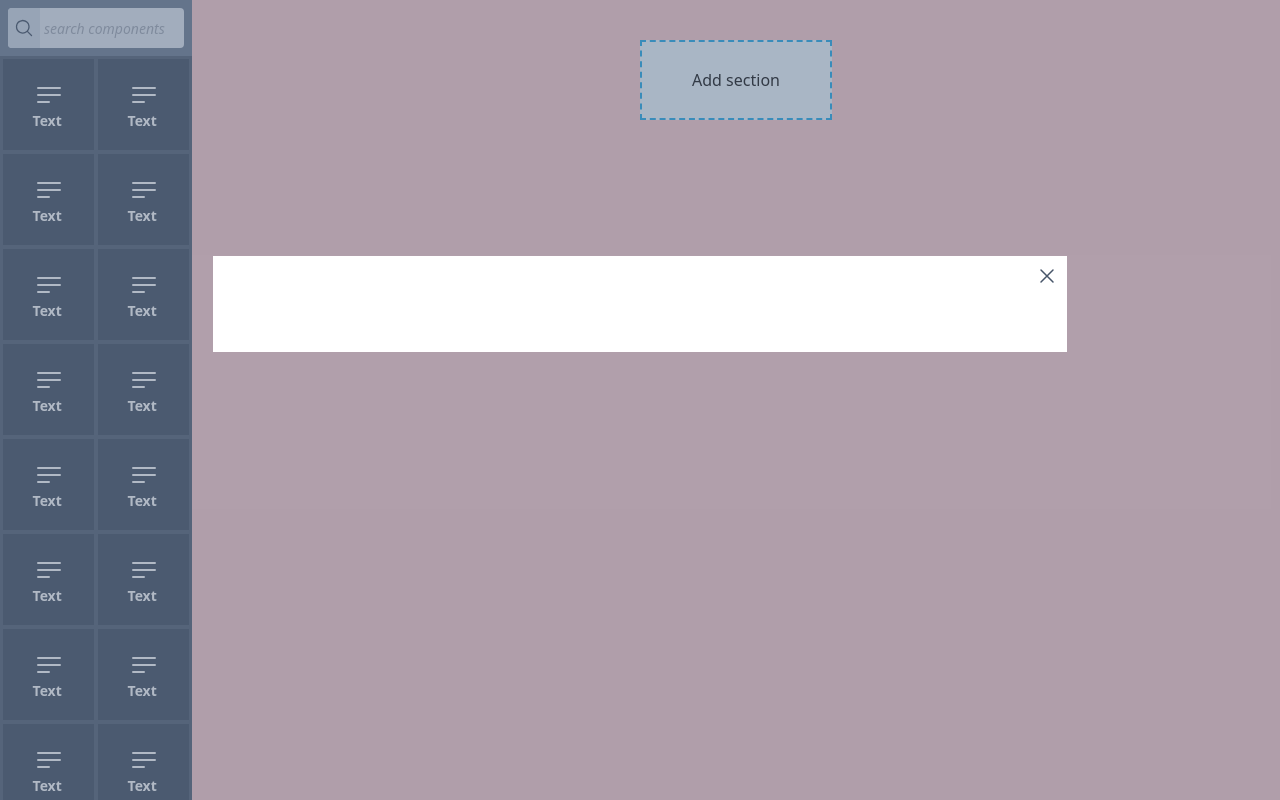
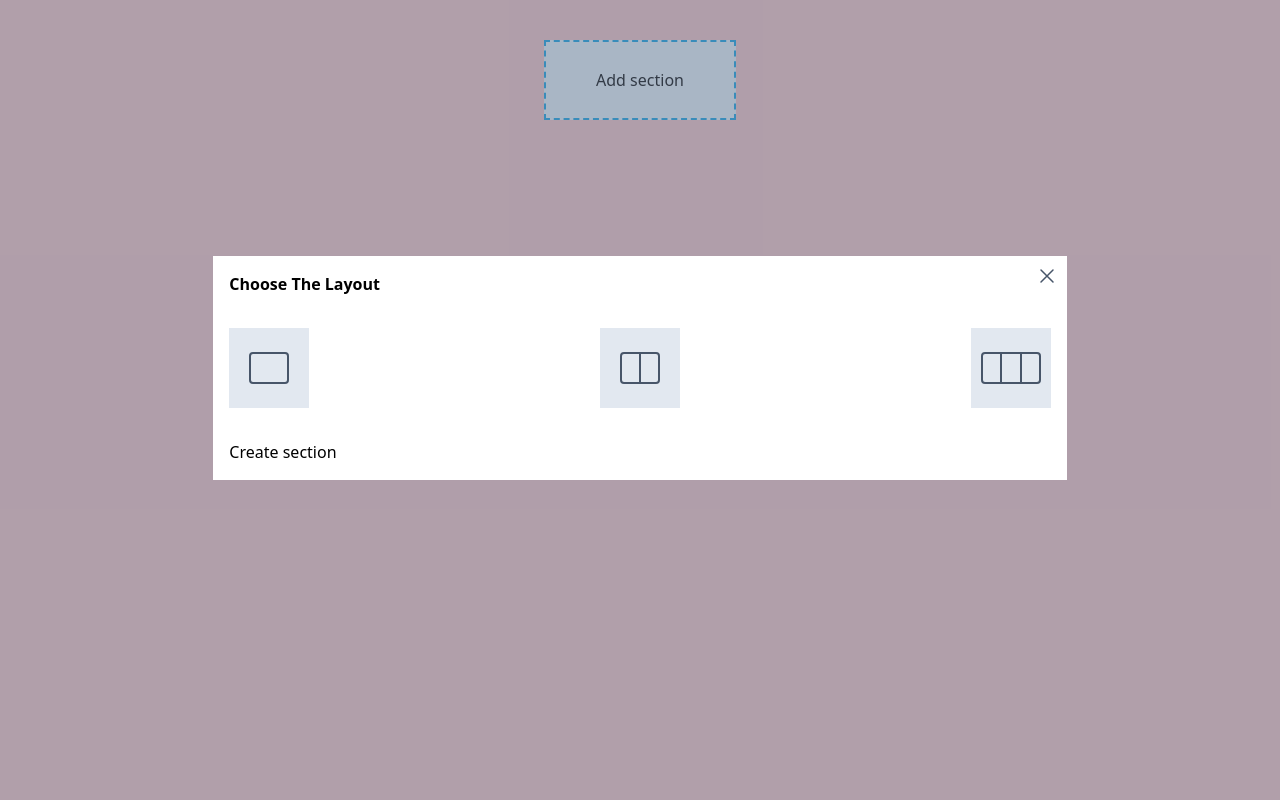
Before and after one commit to pharos-lab/tower, a Vue app: page / in a window 1280 px wide. Both pictures are taken after a click on the button "Add section". Built offline with nearby package versions, Linux system fonts and the light colour scheme.

Commit message:
create modal section extend modal

```diff
--- a/src/components/TModal.vue
+++ b/src/components/TModal.vue
@@ -1,5 +1,5 @@
 <template>
-  <teleport to="body">
+  <teleport :to="props.to ?? 'body'" v-if="isMounted">
     <div
       class="
         l-modal
@@ -11,7 +11,7 @@
         pt-64
         bg-slate-500/50
       "
-      v-show="props.show"
+      v-show="show"
       @click.self="$emit('closeModal')"
     >
       <div class="l-modal-content w-2/3 opacity-100 bg-white relative">
@@ -29,7 +29,7 @@
           "
         />
 
-        <div class="l-modal-header p-4">
+        <div class="l-modal-header p-4 font-semibold">
           <slot name="header"></slot>
         </div>
         <div class="l-modal-body p-4">
@@ -46,7 +46,7 @@
 <script setup>
 // This starter template is using Vue 3 <script setup> SFCs
 // Check out https://vuejs.org/api/sfc-script-setup.html#script-setup
-import { ref } from 'vue';
+import { ref, onMounted, computed } from 'vue';
 import { XMarkIcon } from '@heroicons/vue/24/outline';
 
 const emits = defineEmits(['closeModal']);
@@ -56,6 +56,16 @@ const props = defineProps({
     default: true,
   },
   show: Boolean,
+  to: String,
+});
+
+const isMounted = ref(false);
+const show = computed(() => {
+  return props.show;
+});
+
+onMounted(() => {
+  isMounted.value = true;
 });
 </script>
 
--- /dev/null
+++ b/src/components/TModalSection.vue
@@ -0,0 +1,104 @@
+<template>
+  <TModal :show="props.show" @closeModal="$emit('closeModal')" to="#canvas">
+    <template #header>
+      <h3>Choose The Layout</h3>
+    </template>
+
+    <div class="flex justify-between">
+      <div
+        class="layout w-20 h-20 bg-slate-200 flex items-center justify-center"
+      >
+        <div
+          class="
+            one-block
+            w-10
+            h-8
+            border-2 border-slate-600
+            rounded
+            cursor-pointer
+          "
+        ></div>
+      </div>
+
+      <div
+        class="layout w-20 h-20 bg-slate-200 flex items-center justify-center"
+      >
+        <div
+          class="
+            one-block
+            w-5
+            h-8
+            border-slate-600 border-r border-2
+            rounded-l
+            cursor-pointer
+          "
+        ></div>
+        <div
+          class="
+            one-block
+            w-5
+            h-8
+            border-2 border-slate-600 border-l
+            rounded-r
+            cursor-pointer
+          "
+        ></div>
+      </div>
+
+      <div
+        class="layout w-20 h-20 bg-slate-200 flex items-center justify-center"
+      >
+        <div
+          class="
+            one-block
+            w-5
+            h-8
+            border-slate-600 border-r border-2
+            rounded-l
+            cursor-pointer
+          "
+        ></div>
+
+        <div
+          class="
+            one-block
+            w-5
+            h-8
+            border-2 border-slate-600 border-x
+            cursor-pointer
+          "
+        ></div>
+
+        <div
+          class="
+            one-block
+            w-5
+            h-8
+            border-slate-600 border-l border-2
+            rounded-r
+            cursor-pointer
+          "
+        ></div>
+      </div>
+    </div>
+
+    <template #footer>
+      <button>Create section</button>
+    </template>
+  </TModal>
+</template>
+
+<script setup>
+import TModal from './TModal.vue';
+
+const emits = defineEmits(['closeModal']);
+
+const props = defineProps({
+  dismissable: {
+    type: Boolean,
+    default: true,
+  },
+  show: Boolean,
+  to: String,
+});
+</script>
--- a/src/components/TPageBuilder.vue
+++ b/src/components/TPageBuilder.vue
@@ -1,7 +1,6 @@
 <template>
   <section class="t-page-builder h-full flex">
-    <TSidebar />
-    <div class="canvas bg-red-200 grow">
+    <div class="canvas bg-red-200 grow relative" id="canvas">
       <div class="t-add-section flex justify-center items-center h-40">
         <button
           class="
@@ -16,8 +15,9 @@
         >
           Add section
         </button>
-        <TModal :show="showModal" @closeModal="showModal = false"> </TModal>
       </div>
+
+      <TModalSection :show="showModal" @closeModal="showModal = false" />
     </div>
   </section>
 </template>
@@ -25,7 +25,7 @@
 <script setup>
 import { ref } from 'vue';
 import TSidebar from './TSidebar.vue';
-import TModal from './TModal.vue';
+import TModalSection from './TModalSection.vue';
 
 const props = defineProps({});
 
```
